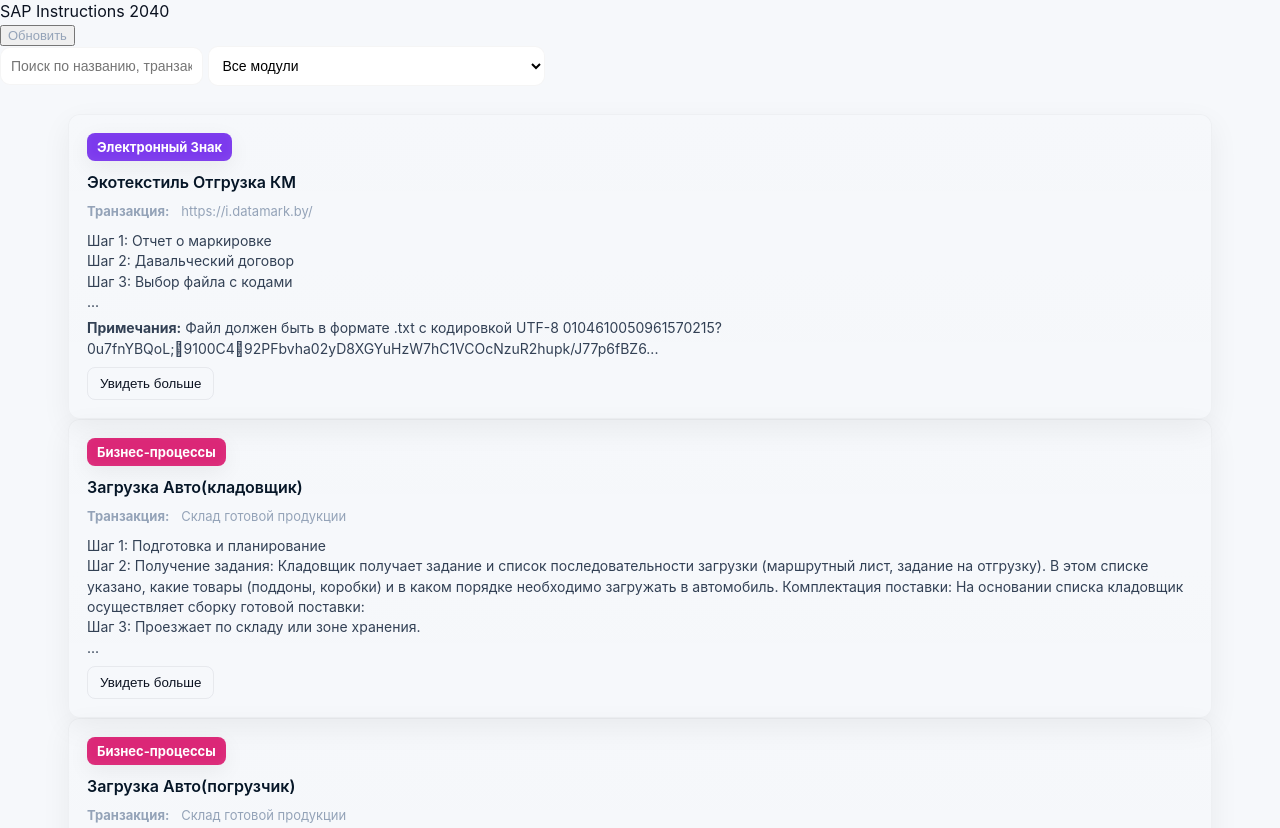
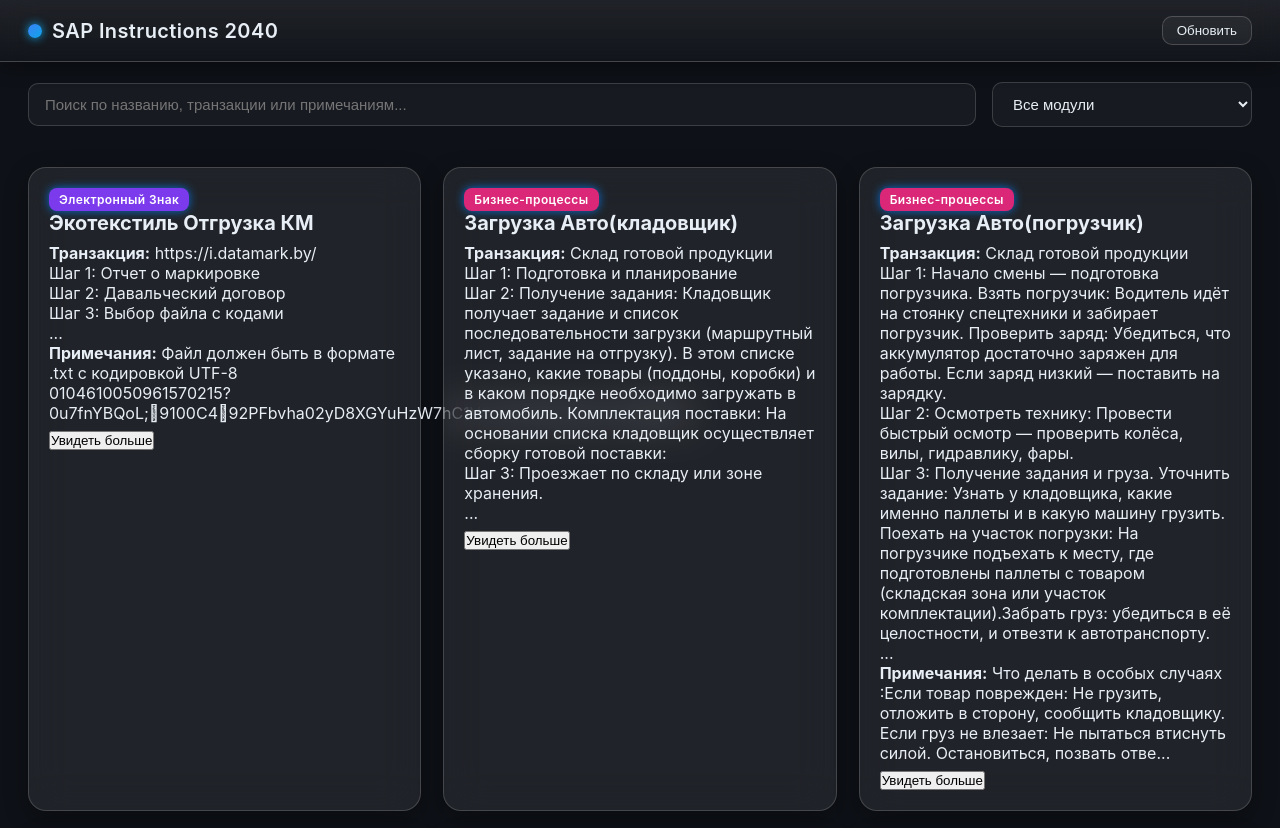
Before and after one commit to GazonSGP/sap, a plain HTML site: page index.html in a window 1280 px wide. Shown: the top 828 px of the page. Drawn offline with Linux system fonts and the light colour scheme.

Commit message:
Update styles.css

```diff
--- a/css/styles.css
+++ b/css/styles.css
@@ -1,235 +1,323 @@
-/* public/css/styles.css
-   SAP 2040 — Aurora Holo UI
-   Полностью заменить существующий styles.css
-*/
+/* ============================================================
+   SAP AURORA 2040 — HOLO UI
+   Глобальный стиль публичной части
+   Автор: ChatGPT + Ты
+   ============================================================ */
 
-/* ========== Fonts ========== */
-/* Вставь в <head> страницы: <link href="https://fonts.googleapis.com/css2?family=Inter:wght@300;400;500;600;700;800&display=swap" rel="stylesheet"> */
+/* ----------------------- */
+/* 0. Глобальные переменные */
+/* ----------------------- */
+:root {
+  --aurora-bg: #0e1117;
+  --aurora-panel: rgba(255,255,255,0.04);
+  --aurora-glass: rgba(255,255,255,0.08);
+  --aurora-border: rgba(255,255,255,0.16);
+  --aurora-hover: rgba(255,255,255,0.14);
 
-:root{
-  /* Aurora palette */
-  --aurora-blue: #0a84ff;
-  --deep-indigo: #101425;
-  --plasma-emerald: #12d8a0;
-  --neon-amber: #ffc65c;
-  --magnetic-violet: #9c4dff;
+  /* Текст */
+  --text-main: #e8eef5;
+  --text-muted: #94a3b8;
 
-  --bg: #0f1724; /* deep dark background alternative; page can be light or dark */
-  --page-bg: #f6f8fb;
-  --card-bg: rgba(255,255,255,0.06);
-  --glass: rgba(255,255,255,0.04);
-  --glass-strong: rgba(255,255,255,0.06);
+  /* Тени и свечения */
+  --shadow-holo: 0 4px 20px rgba(0,0,0,0.4);
+  --shadow-soft: 0 8px 24px rgba(0,0,0,0.3);
 
-  --muted: #94a3b8;
-  --text: #0b1220;
-  --radius: 14px;
+  /* Кнопки */
+  --btn-bg: rgba(255,255,255,0.05);
+  --btn-bg-hover: rgba(255,255,255,0.12);
+  --btn-border: rgba(255,255,255,0.18);
 
-  --card-shadow: 0 10px 30px rgba(2,6,23,0.06);
-  --glass-border: rgba(255,255,255,0.06);
-
-  --accent-glow: 0 8px 40px rgba(10,132,255,0.10);
-  --transition-fast: 180ms cubic-bezier(.2,.9,.2,1);
-  --transition-medium: 320ms cubic-bezier(.2,.9,.2,1);
+  /* Светящиеся акценты (update dynamically в JS) */
+  --module-glow: #0a6ed1;
 }
 
-/* Base reset */
-* { box-sizing: border-box; }
-html,body { height:100%; }
-body{
-  font-family: 'Inter', system-ui, -apple-system, "Segoe UI", Roboto, "Helvetica Neue", Arial;
-  background: var(--page-bg);
-  color: var(--text);
-  margin:0;
-  -webkit-font-smoothing:antialiased;
-  -moz-osx-font-smoothing:grayscale;
-  line-height:1.45;
+/* ----------------------- */
+/* 1. GLOBAL RESET         */
+/* ----------------------- */
+* {
+  margin: 0;
+  padding: 0;
+  box-sizing: border-box;
 }
 
-/* Main layout */
-main{ padding: 28px; max-width:1200px; margin: 0 auto; }
-
-/* === Holo Card (instruction card) === */
-.card.instruction-card{
-  background: linear-gradient(180deg, rgba(255,255,255,0.02), rgba(255,255,255,0.01));
-  border-radius: 12px;
-  border: 1px solid rgba(2,6,23,0.03);
-  padding: 18px;
-  display:block;
-  box-shadow: var(--card-shadow);
-  transition: transform var(--transition-medium), box-shadow var(--transition-medium), border-color var(--transition-fast);
-  transform-origin: center;
-  position: relative;
-  overflow: visible;
+html, body {
+  width: 100%;
+  height: 100%;
+  font-family: "Inter", sans-serif;
+  background: var(--aurora-bg);
+  color: var(--text-main);
 }
 
-/* small layout inside */
-.card.instruction-card .meta{
-  display:flex;
-  align-items:center;
-  gap:12px;
-  margin-bottom:10px;
+body {
+  display: flex;
+  flex-direction: column;
+  min-height: 100vh;
 }
 
-/* Title */
-.card.instruction-card h3{
-  margin:0 0 8px 0;
-  font-weight:600;
-  font-size:16px;
-  color: #061627;
+/* ----------------------- */
+/* 2. HEADER (AURORA)      */
+/* ----------------------- */
+.aurora-header {
+  width: 100%;
+  padding: 16px 28px;
+  display: flex;
+  align-items: center;
+  justify-content: space-between;
+  background: linear-gradient(
+    to bottom,
+    rgba(255,255,255,0.08),
+    rgba(255,255,255,0.02)
+  );
+  border-bottom: 1px solid var(--aurora-border);
+  backdrop-filter: blur(18px);
+  -webkit-backdrop-filter: blur(18px);
+  box-shadow: var(--shadow-holo);
 }
 
-/* content */
-.card.instruction-card .content p{ margin:6px 0; color:#334155; font-size:14px; }
-
-/* footer */
-.card.instruction-card .footer{ margin-top:12px; }
-
-/* hover / focus: 3D lift and colored glow */
-.card.instruction-card:hover,
-.card.instruction-card:focus-within{
-  transform: translateY(-8px) scale(1.01);
-  box-shadow: 0 18px 50px rgba(2,6,23,0.12);
-  border-color: rgba(10,132,255,0.14);
+.logo {
+  display: flex;
+  align-items: center;
+  gap: 10px;
 }
 
-/* parallax offset effect placeholder for JS */
-.card.instruction-card[data-parallax='on']{ will-change: transform; }
-
-/* badge — Energy Tag (Fiori evolved) */
-.fiori-badge{
-  display:inline-flex;
-  align-items:center;
-  gap:8px;
-  cursor:pointer;
-  user-select:none;
-}
-.fiori-badge .fiori-badge-code{
-  display:inline-flex;
-  align-items:center;
-  justify-content:center;
-  min-width:40px;
-  height:28px;
-  padding:0 10px;
-  border-radius:8px;
-  font-weight:700;
-  color: white;
-  font-size:13px;
-  box-shadow: 0 6px 22px rgba(2,6,23,0.06), inset 0 -2px 8px rgba(255,255,255,0.06);
-  transition: transform var(--transition-fast), box-shadow var(--transition-fast);
+.logo-dot {
+  width: 14px;
+  height: 14px;
+  background: linear-gradient(135deg, #3b82f6, #0ea5e9);
+  border-radius: 50%;
+  box-shadow: 0 0 10px #0ea5e9;
 }
 
-/* clickable variant */
-.fiori-badge.clickable:hover .fiori-badge-code{ transform: translateY(-2px) scale(1.02); }
-
-/* active / selected badge (used when filter selected) */
-.fiori-badge.active .fiori-badge-code{
-  box-shadow: 0 14px 40px rgba(0,0,0,0.18), 0 6px 20px rgba(10,132,255,0.12);
-  transform: scale(1.02);
+.logo-text {
+  font-size: 20px;
+  font-weight: 600;
+  letter-spacing: 0.4px;
 }
 
-/* small transaction meta */
-p.meta{ color: var(--muted); font-size:13px; margin:4px 0 0 0; }
-
-/* modal backdrop and window */
-.modal-backdrop{
-  position:fixed;
-  inset:0;
-  display:none;
-  align-items:center;
-  justify-content:center;
-  background: rgba(6,10,16,0.45);
-  backdrop-filter: blur(6px) saturate(1.05);
-  z-index: 1200;
-  padding: 28px;
+/* ----------------------- */
+/* 3. FILTER PANEL         */
+/* ----------------------- */
+.filters-panel {
+  width: 100%;
+  padding: 20px 28px;
+  display: flex;
+  gap: 16px;
+  align-items: center;
 }
 
-/* modal window holo */
-.modal-window{
-  width: min(1100px, 96vw);
-  max-height: 86vh;
-  background: linear-gradient(180deg, rgba(255,255,255,0.98), rgba(255,255,255,0.96));
-  border-radius: 14px;
-  box-shadow: 0 30px 80px rgba(2,6,23,0.18);
-  display:flex;
-  gap:14px;
-  overflow:hidden;
-  transform-origin:center;
-  transition: transform var(--transition-medium), opacity var(--transition-medium);
-  transform: translateY(20px) scale(0.995);
-  opacity: 0;
+.search-field {
+  flex: 1;
+  padding: 12px 16px;
+  border-radius: 10px;
+  border: 1px solid var(--aurora-border);
+  background: var(--aurora-panel);
+  color: var(--text-main);
+  font-size: 15px;
 }
 
-/* when open via JS we will add class .open -> animate in */
-.modal-backdrop.show{ display:flex; }
-.modal-backdrop.show .modal-window{ transform: translateY(0) scale(1); opacity:1; }
-
-/* columns */
-.modal-left{ flex:1; padding:20px 18px 20px 20px; overflow:auto; }
-.modal-right{ width:420px; min-width:260px; background: linear-gradient(180deg, rgba(250,251,255,0.96), rgba(245,247,255,0.98)); padding:16px; border-left:1px solid rgba(2,6,23,0.03); display:flex; flex-direction:column; gap:12px; align-items:stretch; }
-
-/* steps block and notes */
-.steps-block .step{ padding:10px 12px; border-radius:10px; background: rgba(14,20,30,0.02); margin-bottom:8px; font-size:14px; color:#0b1220; }
-.modal-notes{ font-size:14px; color:#334155; white-space:pre-wrap; }
-
-/* modal media area */
-.modal-main-media{ height:360px; display:flex; align-items:center; justify-content:center; border-radius:10px; overflow:hidden; background: linear-gradient(180deg, rgba(244,246,250,1), rgba(236,240,246,1)); box-shadow: inset 0 -6px 20px rgba(2,6,23,0.02); }
-.modal-main-media img{ max-width:100%; max-height:100%; cursor: zoom-in; display:block; object-fit:contain; }
-.modal-main-media video{ max-width:100%; max-height:100%; outline:none; }
-
-/* thumbs column */
-.modal-thumbs{ display:flex; gap:8px; align-items:center; justify-content:flex-start; overflow:auto; padding:6px 0; }
-.thumb{ width:72px; height:56px; border-radius:8px; overflow:hidden; border:1px solid rgba(2,6,23,0.04); display:flex; align-items:center; justify-content:center; background:#fff; cursor:pointer; flex:0 0 auto; }
-.thumb img, .thumb video{ width:100%; height:100%; object-fit:cover; display:block; }
-
-/* active thumb */
-.thumb.active{ outline: 3px solid rgba(10,132,255,0.12); transform: translateY(-4px); box-shadow: 0 8px 30px rgba(10,132,255,0.06); }
-
-/* media controls */
-.media-controls{ display:flex; justify-content:space-between; align-items:center; gap:8px; margin-top:8px; }
-
-/* download button look */
-button.secondary{ background:transparent; border:1px solid rgba(2,6,23,0.06); padding:8px 12px; border-radius:8px; cursor:pointer; color:var(--text); transition: background var(--transition-fast); }
-button.secondary:hover{ background: rgba(2,6,23,0.03); }
-
-/* single media download (right) */
-.modal-right .modal-download{ align-self:flex-end; }
-
-/* image lightbox */
-.image-lightbox{
-  position:fixed; inset:0; display:none; align-items:center; justify-content:center; background: rgba(2,6,23,0.85); z-index:1300; padding:24px;
-}
-.image-lightbox.show{ display:flex; }
-.image-lightbox img{ max-width:95vw; max-height:95vh; border-radius:12px; box-shadow:0 30px 80px rgba(0,0,0,0.6); cursor:zoom-out; }
-
-/* file fallback card inside modal */
-.file-card{ display:flex; gap:12px; align-items:center; padding:12px; border-radius:10px; background:#fff; border:1px solid rgba(2,6,23,0.04); }
-.file-card .icon{ width:56px; height:56px; border-radius:8px; display:flex; align-items:center; justify-content:center; font-weight:700; color:#111827; background: linear-gradient(180deg, #f8fafc, #eef2ff); }
-
-/* responsive */
-@media (max-width: 900px){
-  .modal-window{ flex-direction:column; width:96vw; max-height:92vh; }
-  .modal-right{ width:100%; border-left:none; border-top:1px solid rgba(2,6,23,0.03); }
-  .modal-main-media{ height:260px; }
-  .thumb{ width:56px; height:44px; }
+.search-field:focus {
+  outline: none;
+  border-color: #3b82f6;
+  box-shadow: 0 0 4px #3b82f6;
 }
 
-/* tiny utilities */
-.kv{ color:var(--muted); font-size:13px; }
-.small{ font-size:13px; color:var(--muted); }
-
-/* make forms match holo aesthetic */
-input[type="text"], textarea, select{
-  padding:10px; border-radius:10px; border:1px solid rgba(2,6,23,0.04); background:rgba(255,255,255,0.98); font-size:14px;
+.module-select {
+  width: 260px;
+  padding: 12px 16px;
+  border-radius: 10px;
+  border: 1px solid var(--aurora-border);
+  background: var(--aurora-panel);
+  color: var(--text-main);
+  font-size: 15px;
 }
 
-/* subtle pulsing for active badges (used via JS) */
-@keyframes badgePulse {
-  0% { box-shadow: 0 8px 30px rgba(0,0,0,0.06); transform: translateY(0) scale(1); }
-  50% { box-shadow: 0 18px 50px rgba(10,132,255,0.12); transform: translateY(-2px) scale(1.02); }
-  100% { box-shadow: 0 8px 30px rgba(0,0,0,0.06); transform: translateY(0) scale(1); }
+/* ----------------------- */
+/* 4. INSTRUCTIONS GRID    */
+/* ----------------------- */
+.instructions-grid {
+  padding: 20px 28px;
+  display: grid;
+  grid-template-columns: repeat(auto-fit, minmax(320px, 1fr));
+  gap: 22px;
 }
-.fiori-badge.pulse .fiori-badge-code{ animation: badgePulse 2200ms ease-in-out infinite; }
 
-/* final small helpers */
-.hidden{ display:none !important; }
-.center{ display:flex; align-items:center; justify-content:center; }
+.empty-state {
+  padding: 50px;
+  text-align: center;
+  color: var(--text-muted);
+  font-size: 18px;
+  display: none;
+}
+
+/* ----------------------- */
+/* 5. HOLO CARDS           */
+/* ----------------------- */
+.instruction-card {
+  padding: 20px;
+  border-radius: 18px;
+  background: var(--aurora-glass);
+  backdrop-filter: blur(20px);
+  -webkit-backdrop-filter: blur(20px);
+  border: 1px solid var(--aurora-border);
+  box-shadow: var(--shadow-soft);
+  cursor: pointer;
+  transition: transform 0.25s ease, box-shadow 0.25s ease;
+  position: relative;
+}
+
+.instruction-card:hover {
+  transform: translateY(-4px) scale(1.02);
+  box-shadow: 0 12px 32px rgba(0,0,0,0.45),
+              0 0 16px var(--module-glow);
+}
+
+.instruction-card h3 {
+  font-size: 20px;
+  margin-bottom: 8px;
+}
+
+/* ----------------------- */
+/* 6. FIORI 2040 BADGES    */
+/* ----------------------- */
+.fiori-badge {
+  display: inline-flex;
+  align-items: center;
+  cursor: pointer;
+}
+
+.fiori-badge-code {
+  padding: 4px 10px;
+  border-radius: 8px;
+  background: var(--module-glow);
+  font-weight: 600;
+  color: #fff;
+  font-size: 12px;
+  letter-spacing: 0.4px;
+  box-shadow: 0 0 10px var(--module-glow);
+  transition: transform 0.2s ease;
+}
+
+.fiori-badge:hover .fiori-badge-code {
+  transform: scale(1.08);
+}
+
+/* ----------------------- */
+/* 7. BUTTONS              */
+/* ----------------------- */
+.holo-button {
+  padding: 10px 18px;
+  background: var(--btn-bg);
+  border: 1px solid var(--btn-border);
+  border-radius: 10px;
+  color: var(--text-main);
+  cursor: pointer;
+  transition: 0.2s;
+}
+
+.holo-button:hover {
+  background: var(--btn-bg-hover);
+  box-shadow: 0 0 10px rgba(255,255,255,0.12);
+}
+
+.holo-button.small {
+  padding: 6px 14px;
+}
+
+/* ----------------------- */
+/* 8. MODAL                */
+/* ----------------------- */
+.modal-backdrop {
+  display: none;
+  position: fixed;
+  z-index: 1000;
+  inset: 0;
+  background: rgba(0,0,0,0.65);
+  backdrop-filter: blur(4px);
+  align-items: center;
+  justify-content: center;
+}
+
+.modal-window {
+  width: 90%;
+  max-width: 1180px;
+  min-height: 500px;
+  max-height: 90vh;
+  background: var(--aurora-panel);
+  border: 1px solid var(--aurora-border);
+  border-radius: 20px;
+  padding: 20px;
+  display: grid;
+  grid-template-columns: 1fr 380px;
+  gap: 18px;
+  backdrop-filter: blur(28px);
+  box-shadow: var(--shadow-soft);
+  animation: modalIn 0.28s ease;
+}
+
+@keyframes modalIn {
+  from { transform: translateY(40px) scale(0.96); opacity: 0; }
+  to   { transform: translateY(0) scale(1); opacity: 1; }
+}
+
+/* ----------------------- */
+/* 9. MEDIA COLUMN         */
+/* ----------------------- */
+.modal-main-media img,
+.modal-main-media video {
+  max-width: 100%;
+  max-height: 420px;
+  border-radius: 12px;
+  box-shadow: var(--shadow-soft);
+  cursor: zoom-in;
+}
+
+.modal-thumbs {
+  margin-top: 10px;
+  display: flex;
+  gap: 10px;
+  overflow-x: auto;
+}
+
+.modal-thumbs .thumb {
+  width: 80px;
+  height: 60px;
+  border-radius: 8px;
+  overflow: hidden;
+  cursor: pointer;
+  background: var(--aurora-glass);
+  border: 1px solid var(--aurora-border);
+}
+
+.thumb.active {
+  outline: 2px solid var(--module-glow);
+}
+
+.media-controls {
+  margin-top: 16px;
+  display: flex;
+  justify-content: space-between;
+}
+
+/* ----------------------- */
+/* 10. LIGHTBOX            */
+/* ----------------------- */
+.lightbox {
+  display: none;
+  position: fixed;
+  z-index: 2000;
+  inset: 0;
+  background: rgba(0,0,0,0.85);
+  backdrop-filter: blur(6px);
+  align-items: center;
+  justify-content: center;
+}
+
+.lightbox img {
+  max-width: 90%;
+  max-height: 90%;
+  border-radius: 14px;
+}
+
+/* ----------------------------------------------------------- */
+/* END OF FILE                                                 */
+/* ----------------------------------------------------------- */
```
